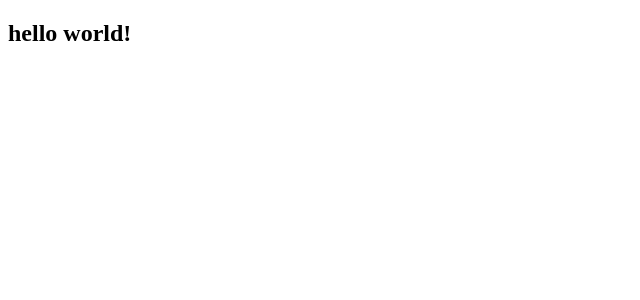
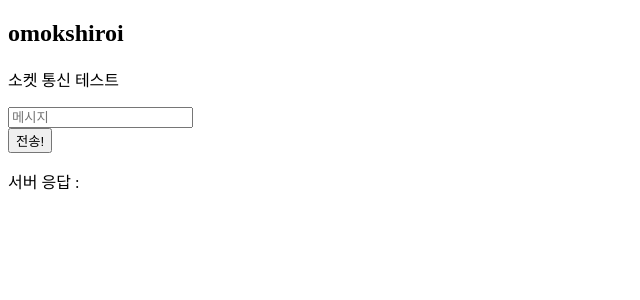
Before and after one commit to sesac-laters-team/Omokshiroi-FE, a React (Create React App) app: page / in a window 1280 px wide. Shown: the top 300 px of the page, without its empty margins (0-640 px from the left). Built offline with nearby package versions, Linux system fonts and the light colour scheme; no server answers.

Commit message:
소켓 테스트 케이스 작성

```diff
--- a/src/components/App.jsx
+++ b/src/components/App.jsx
@@ -1,7 +1,10 @@
+import SocketTest from "./SocketTest";
+
 function App() {
     return (
         <div className="App">
-            <h2>hello world!</h2>
+            <h2>omokshiroi</h2>
+            <SocketTest />
         </div>
     );
 }
--- /dev/null
+++ b/src/components/SocketTest.jsx
@@ -0,0 +1,40 @@
+import React, { useEffect, useRef, useState } from "react";
+import io from "socket.io-client";
+
+const socket = io.connect("http://localhost:8081", {
+    autoConnect: false,
+});
+
+export default function SocketTest() {
+    const initSocketConnect = () => {
+        if (!socket.connected) socket.connect();
+    };
+
+    useEffect(() => {
+        initSocketConnect();
+    }, []);
+
+    const inputValue = useRef();
+    const [input, setInput] = useState("");
+
+    const handleSubmit = (e) => {
+        e.preventDefault();
+        socket.emit("test", inputValue.current.value);
+    };
+
+    socket.on("resTest", (message) => {
+        setInput(message);
+    });
+
+    return (
+        <>
+            <p>소켓 통신 테스트</p>
+            <form className="msg-form" id="msg-form" onSubmit={handleSubmit}>
+                <input type="text" placeholder="메시지" ref={inputValue} />
+                <br />
+                <button>전송!</button>
+                <p>서버 응답 : {input}</p>
+            </form>
+        </>
+    );
+}
```
